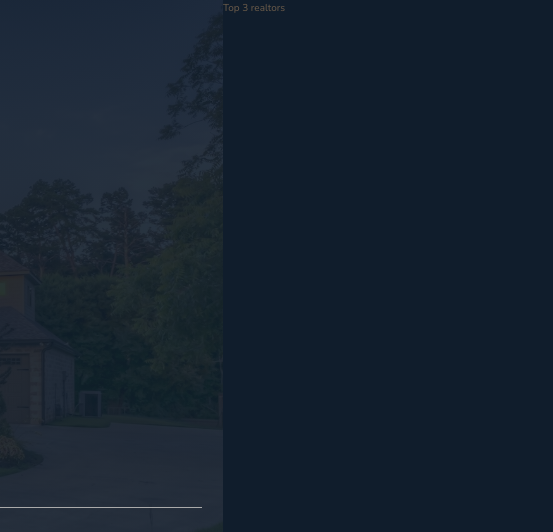
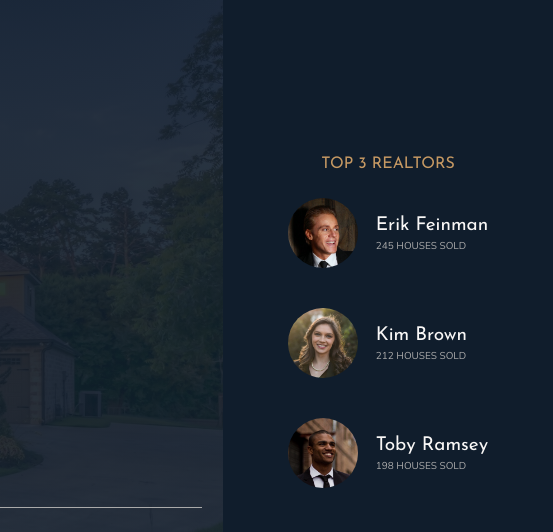
Before and after one commit to kiethohoai/nexter-project, a website: page index.html in a window 1280 px wide. Shown: the top 532 px of the page, 727-1280 px from the left. Drawn offline with nearby package versions, Linux system fonts and the light colour scheme.

Commit message:
016 Building the Realtors Section

```diff
--- a/index.html
+++ b/index.html
@@ -37,7 +37,29 @@
     </header>
 
     <!-- todo Realtors -->
-    <div class="realtors">Top 3 realtors</div>
+    <div class="realtors">
+      <h3 class="heading-3">Top 3 Realtors</h3>
+
+      <div class="realtors__list">
+        <img class="realtors__img" src="img/realtor-1.jpeg" alt="Realtor 1" />
+        <div class="realtors__details">
+          <h4 class="heading-4 heading--light">Erik Feinman</h4>
+          <p class="realtors__sold">245 houses sold</p>
+        </div>
+
+        <img class="realtors__img" src="img/realtor-2.jpeg" alt="Realtor 2" />
+        <div class="realtors__details">
+          <h4 class="heading-4 heading--light">Kim Brown</h4>
+          <p class="realtors__sold">212 houses sold</p>
+        </div>
+
+        <img class="realtors__img" src="img/realtor-3.jpeg" alt="Realtor 3" />
+        <div class="realtors__details">
+          <h4 class="heading-4 heading--light">Toby Ramsey</h4>
+          <p class="realtors__sold">198 houses sold</p>
+        </div>
+      </div>
+    </div>
 
     <!-- todo Features -->
     <section class="features">
--- a/sass/_realtors.scss
+++ b/sass/_realtors.scss
@@ -1,4 +1,39 @@
 .realtors {
   background-color: $color-secondary;
   grid-column: 9 / -1;
+  padding: 3rem;
+
+  // Center
+  display: grid;
+  align-content: center;
+  justify-content: center;
+  justify-items: center;
+  grid-row-gap: 2rem;
+
+  &__list {
+    display: grid;
+    grid-template-columns: min-content max-content;
+    grid-column-gap: 1.8rem;
+    grid-row-gap: 5vh;
+    align-items: center;
+  }
+
+  &__img {
+    width: 7rem;
+    border-radius: 50%;
+    display: block;
+  }
+
+  &__details {
+  }
+
+  .heading--light {
+    color: $color-grey-light-1;
+  }
+
+  &__sold {
+    text-transform: uppercase;
+    color: $color-grey-light-2;
+    margin-top: -3px;
+  }
 }
```
Also changed, not shown: README.MD, css/main.css, 1 other file.
